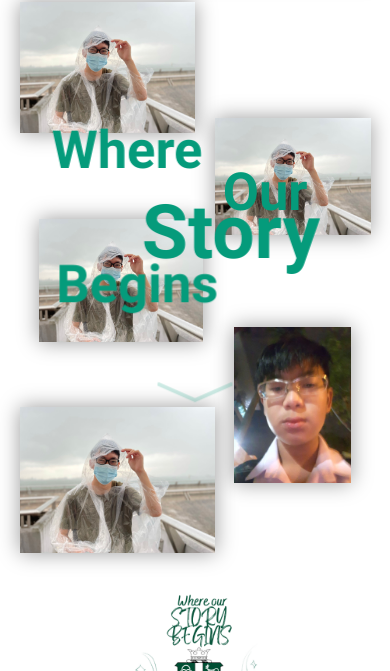
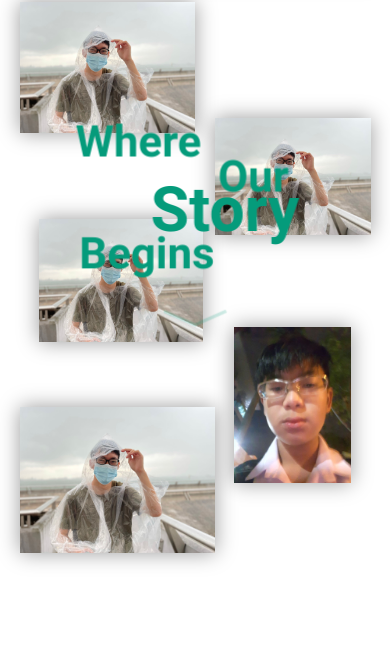
Before and after one commit to of89p/sjiopenhouse, a plain HTML site: page index.html in a window 390 px wide. Shown: the part 173-844 px from the top of the page. Drawn offline with nearby package versions, Linux system fonts and the light colour scheme; a web font is replaced by a local one.

Commit message:
Fixing media queries

```diff
--- a/css/mediaQueries.css
+++ b/css/mediaQueries.css
@@ -1,5 +1,9 @@
 /* MAIN PAGE MEDIA QUERIES */
 @media only screen and (max-width: 1200px) {
+  .parallax_layer_front {
+    transform: translateZ(-2px) scale(2);
+  }
+
   .mainpg_video p {
     margin: auto;
     width: 50%;
@@ -56,7 +60,7 @@
   }
 }
 
-@media only screen and (max-width: 1270px) {
+@media only screen and (max-width: 1293px) {
   .text_where {
     top: 60px;
     left: -10px;
@@ -76,9 +80,13 @@
     top: 152px;
     left: -467px;
   }
+
+  .animated_arrow {
+    margin-top: -50px;
+  }
 }
 
-@media only screen and (max-width: 1065px) {
+@media only screen and (max-width: 1079px) {
   /* .text_where {
     top: 60px;
     left: -10px;
@@ -97,6 +105,10 @@
   .text_begins {
     top: -13px;
     left: -235px;
+  }
+
+  .animated_arrow {
+    margin-top: -200px;
   }
 }
 
@@ -128,9 +140,13 @@
   .text_story {
     font-size: 150px;
   }
+
+  .animated_arrow {
+    margin-top: 20px;
+  }
 }
 
-@media only screen and (max-width: 815px) {
+@media only screen and (max-width: 830px) {
   .text_where {
     top: 160px;
     left: 0;
@@ -150,9 +166,14 @@
     top: 270px;
     left: -300px;
   }
+
+  .animated_arrow {
+    margin-top: 100px;
+  }
+
 }
 
-@media only screen and (max-width: 670px) {
+@media only screen and (max-width: 687px) {
   /* .text_where {
     top: 160px;
     left: 0;
@@ -172,6 +193,24 @@
     top: 150px;
     left: -70px;
   }
+
+  .animated_arrow {
+    margin-top: -40px;
+  }
+
+  .img1 {
+    width: 80vw;
+    height: auto;
+  }
+
+  .parallax_layer {
+    margin-top: 0px;
+  }
+
+  .parallax_layer_front {
+    transform: translateZ(-1px) scale(1.25);
+  }
+
 }
 
 @media only screen and (max-width: 460px) {
@@ -332,6 +371,10 @@
 }
 
 @media only screen and (max-width: 768px) {
+  .greetings img{
+    width: 60vw;
+  }
+
   .mainpg_video p {
     margin: auto;
     width: 70%;
--- a/css/style.css
+++ b/css/style.css
@@ -308,7 +308,7 @@ html {
   position: relative;
   overflow: hidden;
   width: 80%;
-  padding-top: 56.25%;
+  padding-top: 45%;
   margin: auto;
 }
 
@@ -329,6 +329,7 @@ html {
 }
 
 .mainpg_video p {
+  padding-bottom: 50px;
   margin: auto;
   width: 40%;
   text-align: center;
--- a/index.html
+++ b/index.html
@@ -22,14 +22,14 @@
       <!-- END OF NAVBAR -->
 
 
-        <div style="text-align: center; margin-top: 50vh;" class="parallax_layer parallax_layer_front">
+        <div style="text-align: center; margin-top: 80px;" class="parallax_layer parallax_layer_front">
 
             <h1 class="text_where intro_header_text animate__animated animate__fadeIn custom_animate_delay_1 animate__delay-2s">Where</h1>
             <h1 class="text_our intro_header_text animate__animated animate__fadeIn custom_animate_delay_2 animate__delay-2s">Our</h1>
             <h1 class="text_story intro_header_text animate__animated animate__fadeIn custom_animate_delay_3 animate__delay-2s">Story</h1>
             <h1 class="text_begins intro_header_text animate__animated animate__fadeIn custom_animate_delay_4 animate__delay-2s">Begins</h1>
 
-            <div class="animate__fadeIn animate__delay-2s" style="text-align: center;">
+            <div class="animated_arrow animate__animated animate__fadeIn custom_animate_delay_5 animate__delay-2s" style="text-align: center;">
               <a href="#greetings">
                 <svg style="display:inline-block; position:relative; vertical-align: bottom;" class="arrow">
                   <path class="a1" d="M0 0 L50 22 L100 0"></path>
@@ -51,7 +51,7 @@
             <img class="img6" src="./img/yg.jpeg" alt="Pictures of Josephians and SJI">
           </div>
           <!-- END OF PARALLEX EFFECTS -->
-
+          <br><br><br><br><br><br><br><br><br><br><br><br>
           <!-- START OF GREETINGS SECTION-->
           <br><br>
           <section class="greetings" id="greetings">
@@ -290,7 +290,17 @@
         </div>
     </div>
 
+    <script>
+      document.querySelectorAll('a[href^="#"]').forEach(anchor => {
+        anchor.addEventListener('click', function (e) {
+            e.preventDefault();
 
+            document.querySelector(this.getAttribute('href')).scrollIntoView({
+                behavior: 'smooth'
+            });
+        });
+    });
+    </script>
     <script src="https://ajax.googleapis.com/ajax/libs/jquery/3.5.1/jquery.min.js"></script>
 
     <script src="./js/main.js"></script>
```
